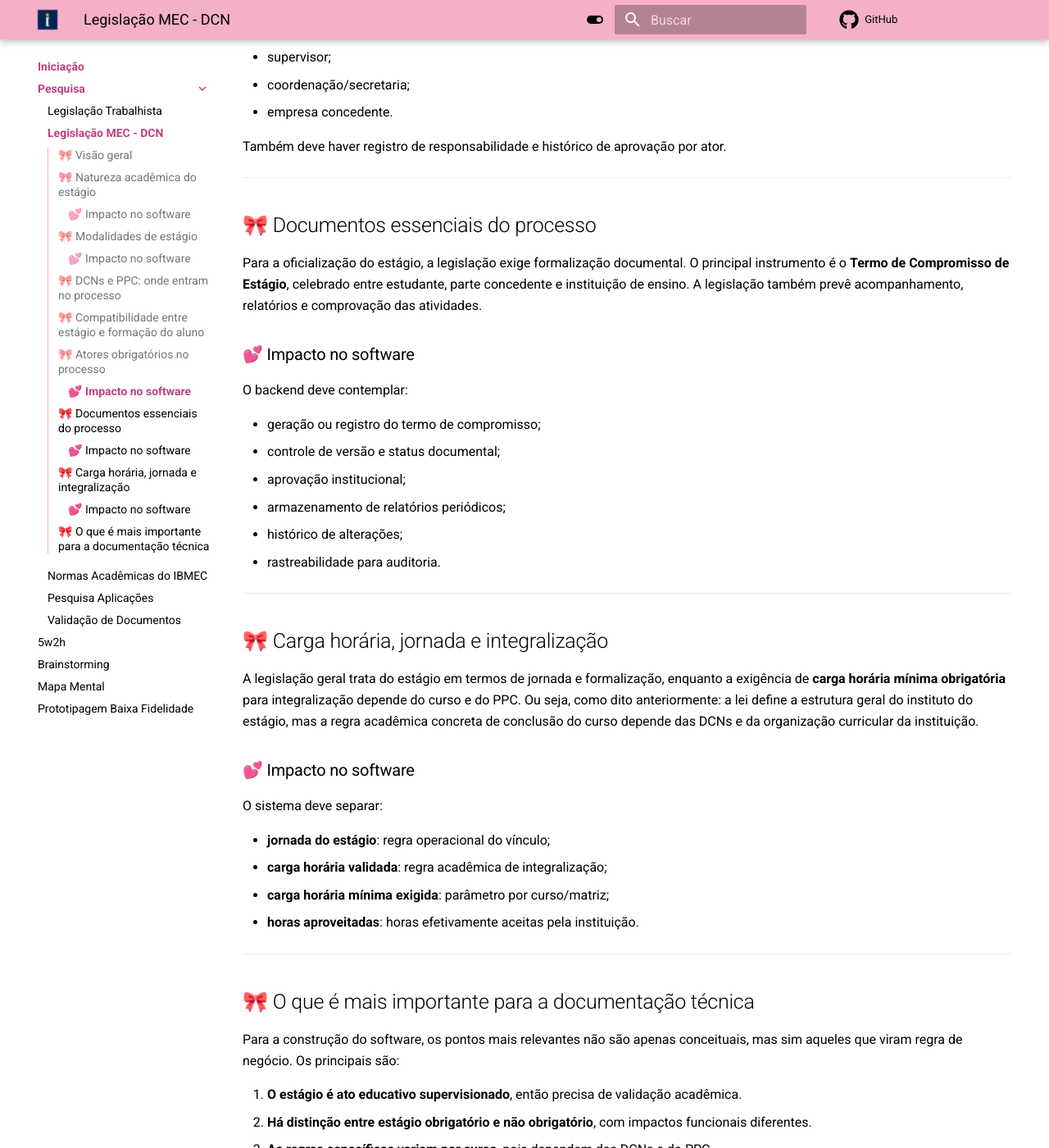
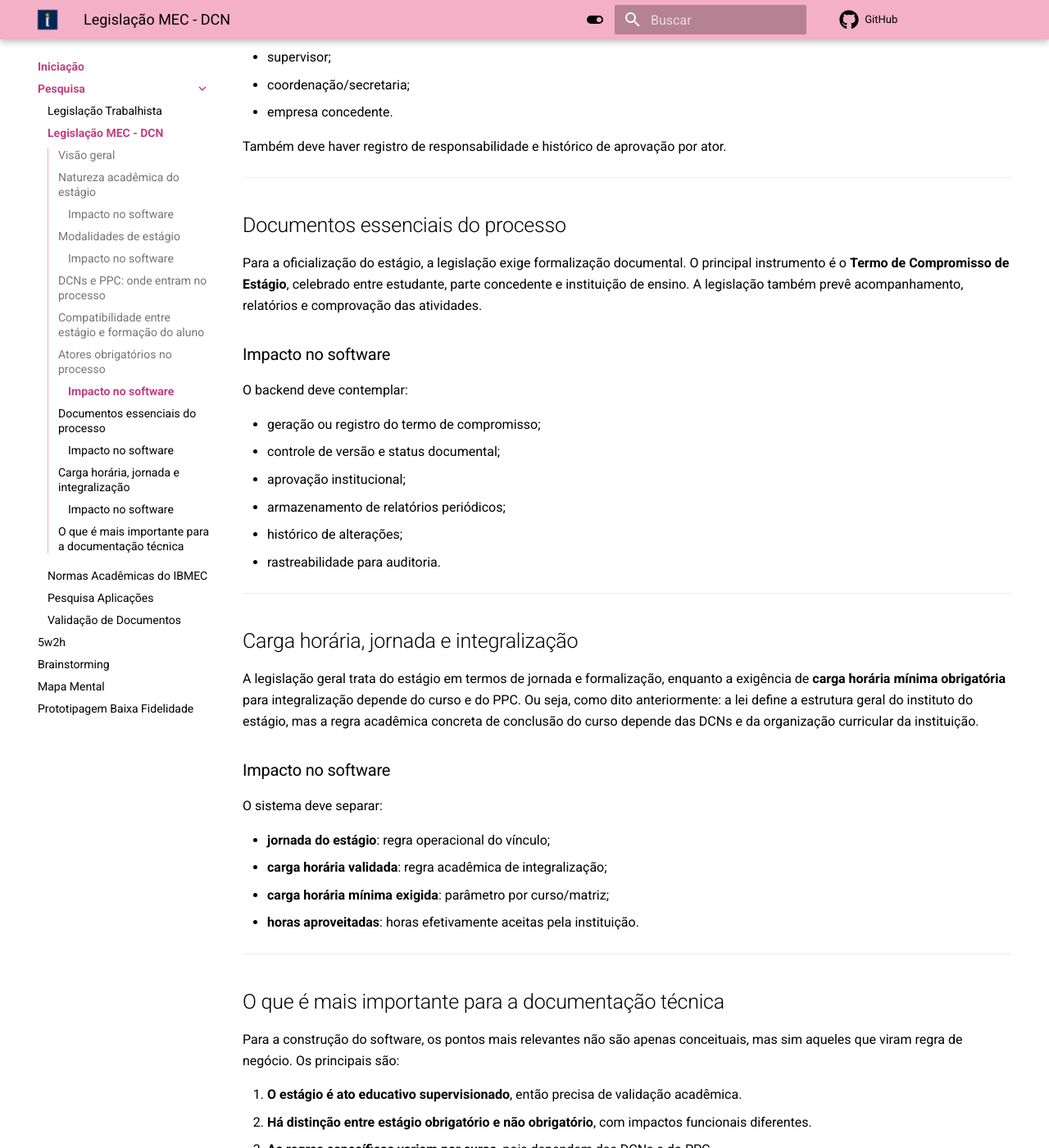
Before and after one commit to Projetos-de-Extensao/PBE_26.1_8002_I, an MkDocs documentation site: the page built from docs/Iniciacao/pesquisa-detalhes/legislacao_mec_dcn.md, in a window 1280 px wide and 1400 px high, scrolled down 3109 px. Shown: the whole window at 82% size. Built offline with MkDocs 1.6.1 and Material for MkDocs 9.7.7, drawn with Linux system fonts in a browser that asks for light colours; comment, search, counter and statistics services are not loaded; some of the changed text lies outside the part shown.

```diff
--- a/docs/Iniciacao/pesquisa-detalhes/legislacao_mec_dcn.md
+++ b/docs/Iniciacao/pesquisa-detalhes/legislacao_mec_dcn.md
@@ -1,6 +1,6 @@
-# 🌸 Legislação do MEC, DCNs e Regras Acadêmicas do Estágio 🌸
+# Legislação do MEC, DCNs e Regras Acadêmicas do Estágio
 
-## 🎀 Visão geral
+## Visão geral
 A regulamentação do estágio no ensino superior não depende de uma única norma. Para o software, é importante entender que existem **camadas normativas diferentes**:
 
 - a **Lei nº 11.788/2008**, que estabelece as regras gerais do estágio no Brasil;
@@ -12,10 +12,10 @@ No contexto acadêmico, o estágio deve ser tratado como **ato educativo escolar
 
 ---
 
-## 🎀 Natureza acadêmica do estágio
+## Natureza acadêmica do estágio
 A Lei nº 11.788/2008 define o estágio como um ato educativo supervisionado, desenvolvido no ambiente de trabalho e voltado à preparação para o trabalho produtivo do estudante. Em termos de negócio, isso significa que o sistema não deve tratar o estágio apenas como vínculo administrativo entre aluno e empresa, mas como uma atividade com **validade acadêmica** e **finalidade pedagógica**.
 
-### 💕 Impacto no software
+### Impacto no software
 O sistema deve garantir que:
 
 - o aluno esteja regularmente vinculado à instituição e ao curso;
@@ -25,7 +25,7 @@ O sistema deve garantir que:
 
 ---
 
-## 🎀 Modalidades de estágio
+## Modalidades de estágio
 A legislação distingue duas modalidades:
 
 **Estágio obrigatório**
@@ -34,7 +34,7 @@ A legislação distingue duas modalidades:
 **Estágio não obrigatório**
 É atividade opcional, acrescida à carga horária regular e obrigatória do curso.
 
-### 💕 Impacto no software
+### Impacto no software
 O sistema deve diferenciar claramente as duas modalidades, porque elas afetam:
 
 - exigência de carga horária para integralização;
@@ -45,7 +45,7 @@ O sistema deve diferenciar claramente as duas modalidades, porque elas afetam:
 
 ---
 
-## 🎀 DCNs e PPC: onde entram no processo
+## DCNs e PPC: onde entram no processo
 As **DCNs não são únicas para todos os cursos**. O MEC publica diretrizes curriculares por área de formação, e cada curso pode ter regras específicas sobre estágio, competências, perfil do egresso e estrutura curricular. Além disso, o **PPC (Projeto Pedagógico de Curso) da instituição** operacionaliza essas diretrizes dentro da realidade do curso ofertado.
 
 Por isso, para o sistema, não é correto assumir uma regra única para todos os alunos. Regras como:
@@ -62,7 +62,7 @@ Devem ser tratadas como **configuráveis por curso e por instituição**. Isso d
 
 ---
 
-## 🎀 Compatibilidade entre estágio e formação do aluno
+## Compatibilidade entre estágio e formação do aluno
 Um dos pontos mais importantes para o domínio do problema é que o estágio deve ser **compatível com a área de formação** do estudante e com os objetivos educacionais do curso. A Lei do Estágio exige compatibilidade entre as atividades desenvolvidas e aquelas previstas no termo e no contexto formativo.
 
 O MEC veda que o estudante exerça atividades genéricas ou desviadas do escopo de sua futura profissão (por exemplo, um estudante de engenharia exercendo funções exclusivamente administrativas ou de telemarketing).
@@ -71,7 +71,7 @@ Esse ponto é essencial, porque evita que o estágio seja formalizado apenas com
 
 ---
 
-## 🎀 Atores obrigatórios no processo
+## Atores obrigatórios no processo
 Para que o estágio tenha validade acadêmica, há pelo menos três atores principais:
 
 **Aluno**
@@ -88,7 +88,7 @@ A legislação também prevê:
 - **professor orientador**, vinculado à instituição e à área desenvolvida no estágio;
 - **supervisor da parte concedente**, responsável pelo acompanhamento das atividades no ambiente profissional.
 
-### 💕 Impacto no software
+### Impacto no software
 O sistema deve ter entidades, perfis e permissões separados para:
 
 - aluno;
@@ -101,10 +101,10 @@ Também deve haver registro de responsabilidade e histórico de aprovação por
 
 ---
 
-## 🎀 Documentos essenciais do processo
+## Documentos essenciais do processo
 Para a oficialização do estágio, a legislação exige formalização documental. O principal instrumento é o **Termo de Compromisso de Estágio**, celebrado entre estudante, parte concedente e instituição de ensino. A legislação também prevê acompanhamento, relatórios e comprovação das atividades.
 
-### 💕 Impacto no software
+### Impacto no software
 O backend deve contemplar:
 
 - geração ou registro do termo de compromisso;
@@ -116,10 +116,10 @@ O backend deve contemplar:
 
 ---
 
-## 🎀 Carga horária, jornada e integralização
+## Carga horária, jornada e integralização
 A legislação geral trata do estágio em termos de jornada e formalização, enquanto a exigência de **carga horária mínima obrigatória** para integralização depende do curso e do PPC. Ou seja, como dito anteriormente: a lei define a estrutura geral do instituto do estágio, mas a regra acadêmica concreta de conclusão do curso depende das DCNs e da organização curricular da instituição.
 
-### 💕 Impacto no software
+### Impacto no software
 O sistema deve separar:
 
 - **jornada do estágio**: regra operacional do vínculo;
@@ -129,7 +129,7 @@ O sistema deve separar:
 
 ---
 
-## 🎀 O que é mais importante para a documentação técnica
+## O que é mais importante para a documentação técnica
 Para a construção do software, os pontos mais relevantes não são apenas conceituais, mas sim aqueles que viram regra de negócio. Os principais são:
 
 1. **O estágio é ato educativo supervisionado**, então precisa de validação acadêmica.
```
